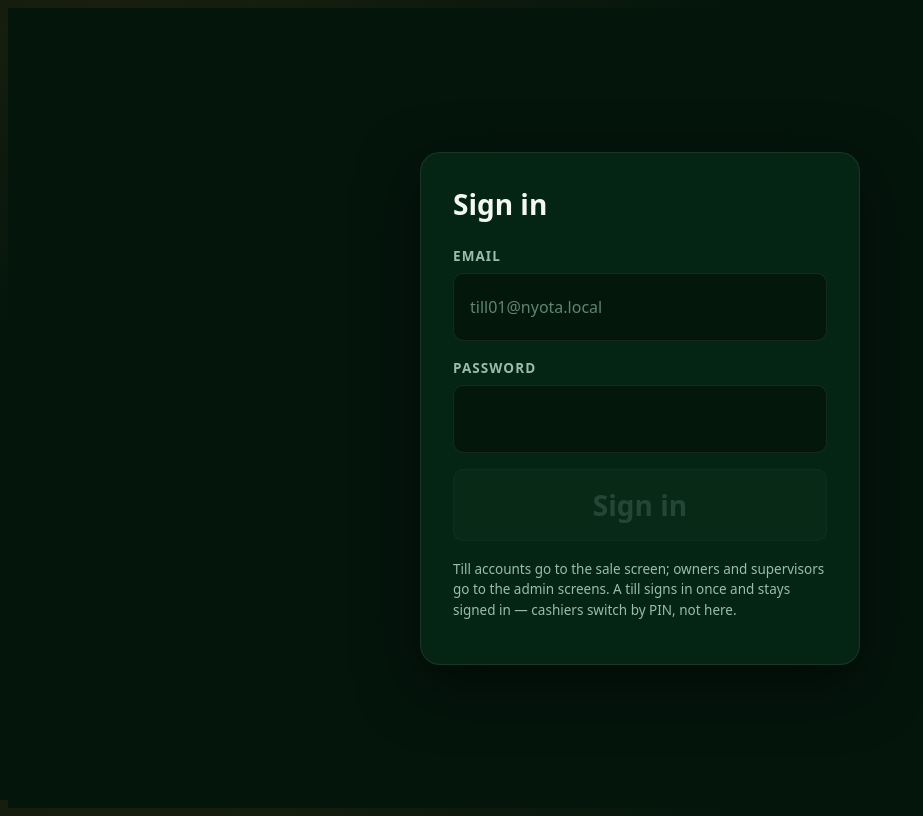
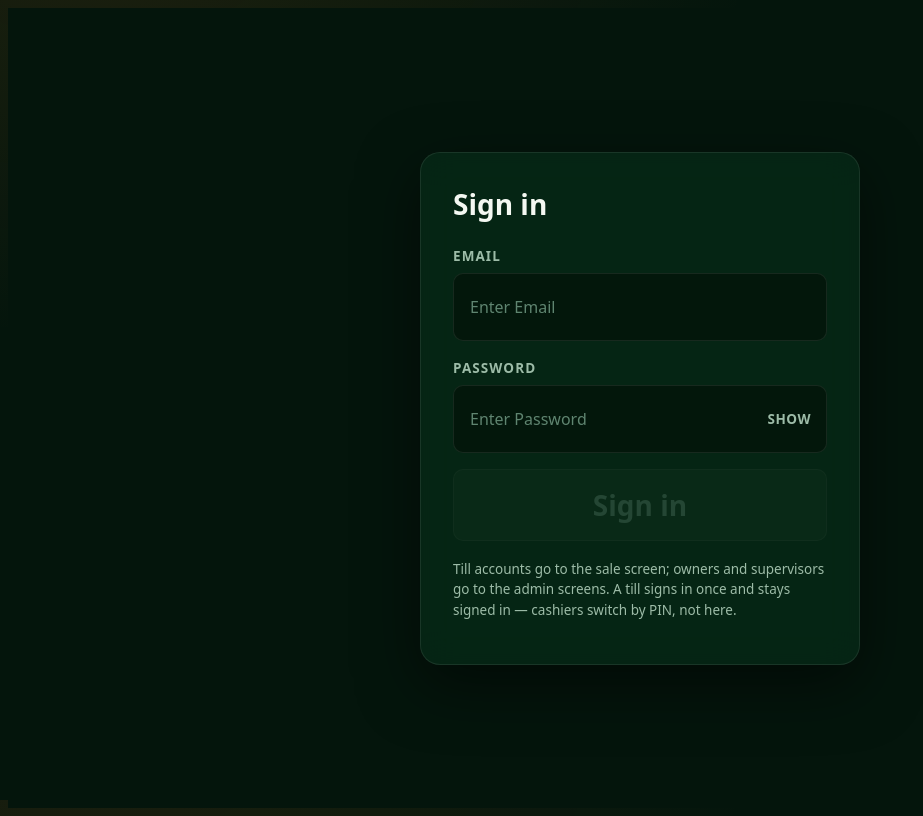
Before and after one commit to Owallah/tundah-pos, a Next.js app: page /login in a window 1280 px wide. Shown: the whole page, without its empty margins (0-923 px from the left). Built offline with nearby package versions, Linux system fonts and the light colour scheme; no server answers.

Commit message:
Added a password toggle

```diff
--- a/src/app/login/form.tsx
+++ b/src/app/login/form.tsx
@@ -21,6 +21,7 @@ export function LoginForm() {
 
   const [email, setEmail] = useState('');
   const [password, setPassword] = useState('');
+  const [showPassword, setShowPassword] = useState(false);
   const [error, setError] = useState<string | null>(null);
   const [busy, setBusy] = useState(false);
 
@@ -78,17 +79,27 @@ export function LoginForm() {
           autoComplete="username" autoCapitalize="none" spellCheck={false}
           style={{ fontFamily: 'var(--font-ui)', fontSize: 'var(--step-base)' }}
           value={email} onChange={(e) => setEmail(e.target.value.trim())}
-          placeholder="till01@nyota.local"
+          placeholder="Enter Email"
         />
 
         <label className="boot__label" htmlFor="password">Password</label>
+        <div className="boot__password-field">
           <input
-          id="password" className="tender__input" type="password"
+            id="password" className="tender__input" type={showPassword ? 'text' : 'password'}
             autoComplete="current-password"
             style={{ fontFamily: 'var(--font-ui)', fontSize: 'var(--step-base)' }}
             value={password} onChange={(e) => setPassword(e.target.value)}
             onKeyDown={(e) => { if (e.key === 'Enter' && email && password) void submit(); }}
+            placeholder="Enter Password"
           />
+          <button
+            type="button" className="boot__password-toggle"
+            onClick={() => setShowPassword((v) => !v)}
+            aria-label={showPassword ? 'Hide password' : 'Show password'}
+          >
+            {showPassword ? 'Hide' : 'Show'}
+          </button>
+        </div>
 
         {error && <p className="tender__error" role="alert">{error}</p>}
 
--- a/src/styles/till.css
+++ b/src/styles/till.css
@@ -383,6 +383,18 @@
   color: var(--till-ink-dim); font-weight: 650;
 }
 .boot__roster { display: grid; grid-template-columns: 1fr 1fr; gap: 8px; }
+
+.boot__password-field { position: relative; display: flex; }
+.boot__password-field .tender__input { padding-right: 64px; }
+.boot__password-toggle {
+  position: absolute; right: 8px; top: 50%; transform: translateY(-50%);
+  border: none; background: none; color: var(--till-ink-dim);
+  font-family: var(--font-ui); font-size: var(--step-sm); font-weight: 650;
+  text-transform: uppercase; letter-spacing: .04em;
+  padding: 6px 8px; cursor: pointer; border-radius: var(--radius-sm, 6px);
+}
+.boot__password-toggle:hover { color: var(--till-ink); }
+.boot__password-toggle:focus-visible { outline: 3px solid var(--till-ink); outline-offset: 2px; }
 
 /* --- Supervisor approval ------------------------------------------------- */
 
```
Lines whose indentation alone changed are shown as unchanged.
